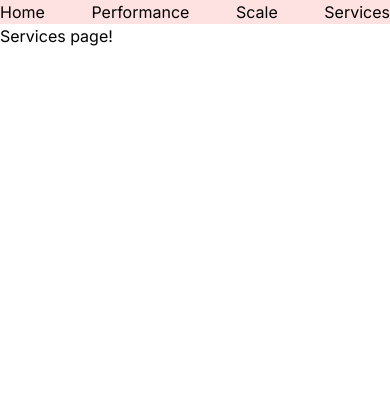
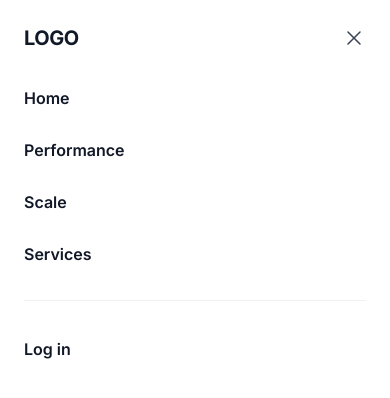
Before and after one commit to Arjesh1/NextJS-Practice, a Next.js app: page /services in a window 390 px wide. Shown: the top 398 px of the page. Built offline with nearby package versions, Linux system fonts and the light colour scheme.

Commit message:
header styling added

```diff
--- a/src/components/header.tsx
+++ b/src/components/header.tsx
@@ -2,13 +2,146 @@ import Link from "next/link";
 
 export const Header = () => {
   return (
-    <div>
-      <div className="bg-red-100 flex justify-between">
-        <Link href="/">Home</Link>
-        <Link href="/performance">Performance</Link>
-        <Link href="/scale">Scale</Link>
-        <Link href="/services">Services</Link>
-      </div>
-    </div>
+    <>
+      <header className="bg-blue-100">
+        <nav
+          className="flex items-center justify-between p-6 lg:px-8"
+          aria-label="Global"
+        >
+          <div className="flex lg:flex-1">
+            <Link
+              href="/" className="-m-1.5 p-1.5">
+              <span className="text-xl font-bold tracking-tight text-gray-900 sm:text-3xl">LOGO</span>
+            </Link>
+          </div>
+          <div className="flex lg:hidden">
+            <button
+              type="button"
+              className="-m-2.5 inline-flex items-center justify-center rounded-md p-2.5 text-gray-700"
+            >
+              <span className="sr-only">Open main menu</span>
+              <svg
+                className="h-6 w-6"
+                fill="none"
+                viewBox="0 0 24 24"
+                stroke-width="1.5"
+                stroke="currentColor"
+                aria-hidden="true"
+              >
+                <path
+                  stroke-linecap="round"
+                  stroke-linejoin="round"
+                  d="M3.75 6.75h16.5M3.75 12h16.5m-16.5 5.25h16.5"
+                />
+              </svg>
+            </button>
+          </div>
+          <div className="hidden lg:flex lg:gap-x-12">
+            <Link
+              href="/"
+              className="text-sm font-semibold leading-6 text-gray-900"
+            >
+              Home
+            </Link>
+            <Link
+              href="/performance"
+              className="text-sm font-semibold leading-6 text-gray-900"
+            >
+              Performance
+            </Link>
+            <Link
+              href="/scale"
+              className="text-sm font-semibold leading-6 text-gray-900"
+            >
+              Scale
+            </Link>
+            <Link
+              href="/services"
+              className="text-sm font-semibold leading-6 text-gray-900"
+            >
+              Services
+            </Link>
+          </div>
+          <div className="hidden lg:flex lg:flex-1 lg:justify-end">
+            <a
+              href="#"
+              className="text-sm font-semibold leading-6 text-gray-900"
+            >
+              Log in <span aria-hidden="true">&rarr;</span>
+            </a>
+          </div>
+        </nav>
+
+        <div className="lg:hidden" role="dialog" aria-modal="true">
+          <div className="fixed inset-0 z-50"></div>
+          <div className="fixed inset-y-0 right-0 z-50 w-full overflow-y-auto bg-white px-6 py-6 sm:max-w-sm sm:ring-1 sm:ring-gray-900/10">
+            <div className="flex items-center justify-between">
+              <Link
+              href="/" className="-m-1.5 p-1.5">
+                <span className="text-xl font-bold tracking-tight text-gray-900 sm:text-3xl">LOGO</span>
+              </Link>
+              <button
+                type="button"
+                className="-m-2.5 rounded-md p-2.5 text-gray-700"
+              >
+                <span className="sr-only">Close menu</span>
+                <svg
+                  className="h-6 w-6"
+                  fill="none"
+                  viewBox="0 0 24 24"
+                  stroke-width="1.5"
+                  stroke="currentColor"
+                  aria-hidden="true"
+                >
+                  <path
+                    stroke-linecap="round"
+                    stroke-linejoin="round"
+                    d="M6 18L18 6M6 6l12 12"
+                  />
+                </svg>
+              </button>
+            </div>
+            <div className="mt-6 flow-root">
+              <div className="-my-6 divide-y divide-gray-500/10">
+                <div className="space-y-2 py-6">
+                  <Link
+              href="/"
+                    className="-mx-3 block rounded-lg px-3 py-2 text-base font-semibold leading-7 text-gray-900 hover:bg-gray-50"
+                  >
+                    Home
+                  </Link>
+                  <Link
+              href="/performance"
+                    className="-mx-3 block rounded-lg px-3 py-2 text-base font-semibold leading-7 text-gray-900 hover:bg-gray-50"
+                  >
+                    Performance
+                  </Link>
+                  <Link
+              href="/scale"
+                    className="-mx-3 block rounded-lg px-3 py-2 text-base font-semibold leading-7 text-gray-900 hover:bg-gray-50"
+                  >
+                    Scale
+                  </Link>
+                  <Link
+              href="/services"
+                    className="-mx-3 block rounded-lg px-3 py-2 text-base font-semibold leading-7 text-gray-900 hover:bg-gray-50"
+                  >
+                    Services
+                  </Link>
+                </div>
+                <div className="py-6">
+                  <Link
+              href="/"
+                    className="-mx-3 block rounded-lg px-3 py-2.5 text-base font-semibold leading-7 text-gray-900 hover:bg-gray-50"
+                  >
+                    Log in
+                  </Link>
+                </div>
+              </div>
+            </div>
+          </div>
+        </div>
+      </header>
+    </>
   );
 };
```
